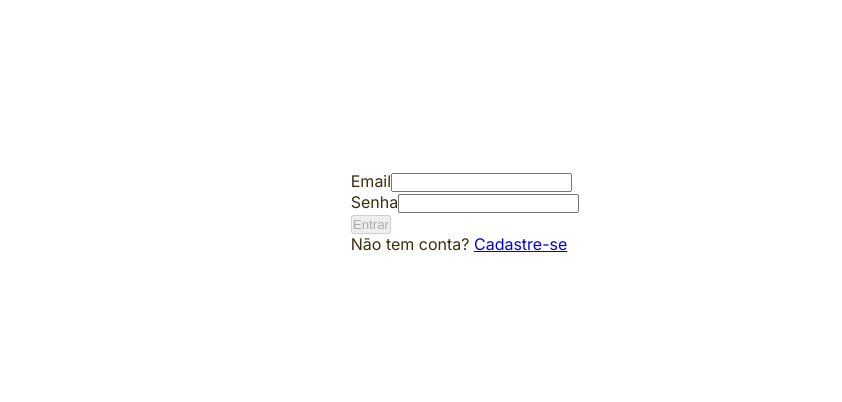
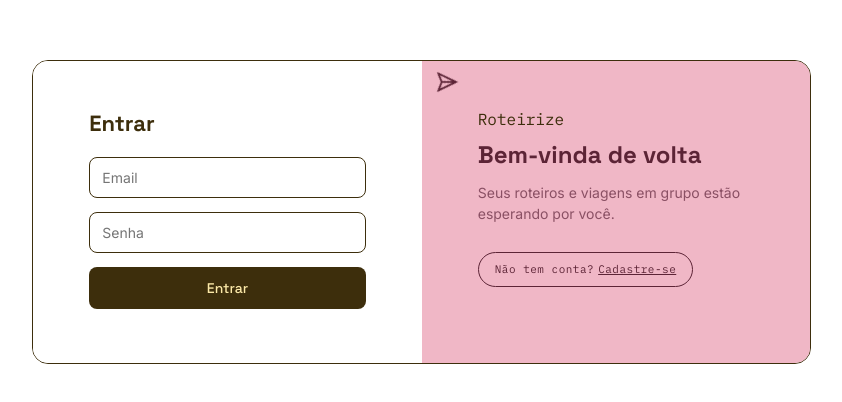
Before and after one commit to erikalps/Roteirize, a React (Vite) app in the folder web/: page /login in a window 1280 px wide. Shown: the part 188-590 px from the top of the page, without its empty margins (175-1017 px from the left). Built offline with nearby package versions, Linux system fonts and the light colour scheme; no server answers.

Commit message:
feat/53 cria auth.css para identidade visual de login e signup, evita repetição de codigo Closes #53

```diff
--- a/web/src/pages/Login.tsx
+++ b/web/src/pages/Login.tsx
@@ -2,11 +2,11 @@ import { useState } from "react";
 import { Link, useNavigate } from 'react-router'
 import axios from 'axios'
 import api from "../services/api";
-import { isValidEmail} from '../utils/validation'
+import { isValidEmail } from '../utils/validation'
 import { useAuth } from "../features/auth/AuthContext";
 import { Navigate } from "react-router";
 
-function Login(){
+function Login() {
 
     const [password, setPassword] = useState('');
     const [email, setEmail] = useState('');
@@ -18,23 +18,23 @@ function Login(){
     const { user, loading: authLoading, login } = useAuth()
 
 
-    if(authLoading) return <p>Carregando...</p>
-    if(user) return <Navigate to="/dashboard" replace />
+    if (authLoading) return <p>Carregando...</p>
+    if (user) return <Navigate to="/dashboard" replace />
 
-    function validate(){
-        const newErrors = {email:'', password:''}
+    function validate() {
+        const newErrors = { email: '', password: '' }
 
         let valid = true
 
-        if(!email){
+        if (!email) {
             newErrors.email = 'Email é obrigatório!'
             valid = false
-        } else if  (!isValidEmail(email)){
-            newErrors.email  = "Email inválido!"
+        } else if (!isValidEmail(email)) {
+            newErrors.email = "Email inválido!"
             valid = false
         }
 
-        if(!password){
+        if (!password) {
             newErrors.password = 'A senha é obrigatória!'
             valid = false;
         }
@@ -46,23 +46,23 @@ function Login(){
     const isFormValid = isValidEmail(email) && !!password
 
 
-         async function handleSubmit(){
-            if(!validate()) return
+    async function handleSubmit() {
+        if (!validate()) return
 
         setLoading(true)
         setGeneralError('')
 
         try {
 
-                const response = await api.post('/auth/login', {email, password })
+            const response = await api.post('/auth/login', { email, password })
             login(response.data.token, response.data.user)
             navigate('/dashboard')
 
 
         } catch (err) {
-                if(axios.isAxiosError(err) && err.response?.status === 401){
+            if (axios.isAxiosError(err) && err.response?.status === 401) {
                 setGeneralError('Email ou senha inválidos')
-                } else if(axios.isAxiosError(err) && err.response?.status === 400 && err.response.data.fields){
+            } else if (axios.isAxiosError(err) && err.response?.status === 400 && err.response.data.fields) {
                 const fields = err.response.data.fields
                 setErrors(prev => ({
                     ...prev,
@@ -77,21 +77,49 @@ function Login(){
         }
     }
 
-    return(
-        <div className="container-login">
-            {generalError && <p>{generalError}</p>}
-               <div>
-                <label htmlFor="email">Email</label>
-                <input type= "email" id="email" required value={email} onChange={(e)=> setEmail(e.target.value)}/>
-                {errors.email && <p>{errors.email}</p>}
+    return (
+        <div className="auth-page auth-page--login">
+            <div className="auth-form">
+                <h1 className="auth-title">Entrar</h1>
+
+                {generalError && <p className="general-error">{generalError}</p>}
+
+                <div className="input-container">
+                    <input
+                        type="email"
+                        placeholder="Email"
+                        aria-label="Email"
+                        value={email}
+                        onChange={e => setEmail(e.target.value)}
+                    />
+                    {errors.email && <p className="field-error">{errors.email}</p>}
                 </div>
-                <div>
-                    <label htmlFor="password">Senha</label>
-                    <input type="password" id="password" required value={password} onChange ={(e) => setPassword(e.target.value)}/>
-                    {errors.password && <p>{errors.password}</p>}
+
+                <div className="input-container">
+                    <input
+                        type="password"
+                        placeholder="Senha"
+                        aria-label="Senha"
+                        value={password}
+                        onChange={e => setPassword(e.target.value)}
+                    />
+                    {errors.password && <p className="field-error">{errors.password}</p>}
                 </div>
-                <button onClick={handleSubmit} disabled = {!isFormValid || loading}>{loading ? 'Entrando...': 'Entrar'}</button>
-                 <p>Não tem conta? <Link to="/signup">Cadastre-se</Link></p>
+
+                <button className="submit-button" onClick={handleSubmit} disabled={!isFormValid || loading}>
+                    {loading ? 'Entrando...' : 'Entrar'}
+                </button>
+            </div>
+
+            <div className="auth-panel">
+                <span className="auth-brand">Roteirize</span>
+                <svg className="plane-icon" width="22" height="22" viewBox="0 0 24 24" fill="none" stroke="currentColor" strokeWidth="2">
+                    <path d="M22 2L11 13M22 2l-7 20-4-9-9-4 20-7z" />
+                </svg>
+                <h2>Bem-vinda de volta</h2>
+                <p>Seus roteiros e viagens em grupo estão esperando por você.</p>
+                <p className="auth-panel-link">Não tem conta?<Link to="/signup">Cadastre-se</Link></p>
+            </div>
         </div>
     )
 }
--- a/web/src/pages/SignUp.tsx
+++ b/web/src/pages/SignUp.tsx
@@ -5,7 +5,8 @@ import { Link } from 'react-router'
 import { isValidEmail, isValidPassword, hasPasswordNumber, MIN_PASSWORD_LENGTH } from '../utils/validation'
 import { useAuth } from '../features/auth/AuthContext'
 import { Navigate } from 'react-router'
-import './SignUp.css'
+import './auth.css'
+
 
 
 
@@ -106,9 +107,9 @@ export default function SignUp() {
   }
 
   return (
-    <div className='signup-page'>
-      <div className='signup-container'>
-        <h1 className='signup-title'>Cadastro</h1>
+    <div className='auth-page'>
+      <div className='auth-form'>
+        <h1 className='auth-title'>Cadastro</h1>
 
         {successMessage && <p className='success-message'>{successMessage}</p>}
         {generalError && <p className='general-error'>{generalError}</p>}
@@ -116,6 +117,7 @@ export default function SignUp() {
         <div className='input-container'>
           <input
             placeholder="Nome"
+            aria-label="Nome"
             value={name}
             onChange={e => setName(e.target.value)}
           />
@@ -125,6 +127,7 @@ export default function SignUp() {
         <div className='input-container'>
           <input
             placeholder="Email"
+            aria-label="Email"
             value={email}
             onChange={e => setEmail(e.target.value)}
           />
@@ -135,6 +138,7 @@ export default function SignUp() {
           <input
             type="password"
             placeholder="Senha"
+            aria-label="Senha"
             value={password}
             onChange={e => setPassword(e.target.value)}
           />
@@ -145,6 +149,7 @@ export default function SignUp() {
           <input
             type="password"
             placeholder="Confirmar senha"
+            aria-label="Confirmar senha"
             value={confirmPassword}
             onChange={e => setConfirmPassword(e.target.value)}
           />
@@ -154,20 +159,17 @@ export default function SignUp() {
         <button className='submit-button' onClick={handleSubmit} disabled={!isFormValid || loading}>
           {loading ? 'Cadastrando...' : 'Cadastrar'}
         </button>
+      </div>
 
-      </div>
-      <div className='signup-panel'>
-        <span id='title-sign'>Roteirize</span>
+      <div className='auth-panel'>
+        <span className='auth-brand'>Roteirize</span>
         <svg className='plane-icon' width="22" height="22" viewBox="0 0 24 24" fill="none" stroke="currentColor" strokeWidth="2">
           <path d="M22 2L11 13M22 2l-7 20-4-9-9-4 20-7z" />
         </svg>
         <h2>Sua próxima viagem começa aqui</h2>
         <p>Monte roteiros com seus amigos, vote nas paradas e organize tudo num só lugar.</p>
-        <p className='login-link'>Já tem conta?<Link to="/login">Entrar</Link></p>
+        <p className='auth-panel-link'>Já tem conta?<Link to="/login">Entrar</Link></p>
       </div>
-
     </div>
-
-
   )
 }
--- a/web/src/pages/SignUp.css
+++ b/web/src/pages/auth.css
@@ -1,17 +1,13 @@
-.signup-page {
+.auth-page {
   display: flex;
   max-width: 1000px;
   width: 90%;
   border-radius: 16px;
   overflow: hidden;
   border: 1px solid var(--text-primary);
-
-
-
 }
 
-
-.signup-container {
+.auth-form {
   flex: 1;
   max-width: none;
   margin: 0;
@@ -19,10 +15,9 @@
   background: #fff;
   border: none;
   border-radius: 0;
-
 }
 
-.signup-title{
+.auth-title {
   font-family: var(--font-heading);
   font-weight: 700;
   font-size: 22px;
@@ -30,7 +25,7 @@
   margin-bottom: 20px;
 }
 
-.signup-panel {
+.auth-panel {
   flex: 1;
   background: var(--accent-pink);
   padding: 48px 56px;
@@ -39,10 +34,9 @@
   justify-content: center;
   position: relative;
   overflow: hidden;
-
 }
 
-.signup-panel h2{
+.auth-panel h2 {
   font-family: var(--font-heading);
   font-weight: 700;
   font-size: 24px;
@@ -50,19 +44,18 @@
   margin-bottom: 12px;
 }
 
-
-.signup-panel p{
+.auth-panel p {
   font-size: 14px;
   color: #8A5064;
   line-height: 1.5;
   margin-bottom: 28px;
 }
 
-.login-link {
+.auth-panel .auth-panel-link {
   font-family: var(--font-mono);
   font-size: 11px;
   letter-spacing: 0.5px;
-  color:  #5C2436;
+  color: #5C2436;
   border: 1px solid #5C2436;
   border-radius: 20px;
   padding: 8px 16px;
@@ -70,23 +63,21 @@
   transition: transform 0.50s ease;
 }
 
-.login-link:hover{
+.auth-panel .auth-panel-link:hover {
   transform: scale(1.03);
-  color: var(--font-mono);
   font-size: 15px;
-
 }
 
-.login-link a {
+.auth-panel-link a {
   color: inherit;
   margin-left: 4px;
 }
 
-.input-container{
-  margin-bottom:  14px;
+.input-container {
+  margin-bottom: 14px;
 }
 
-.input-container input{
+.input-container input {
   width: 100%;
   background: #fff;
   border: 1px solid var(--text-primary);
@@ -97,8 +88,7 @@
   font-family: var(--font-body);
 }
 
-
-.submit-button{
+.submit-button {
   width: 100%;
   background: var(--button-bg);
   color: var(--button-text);
@@ -112,14 +102,13 @@
   transition: transform 0.50s ease;
 }
 
-.submit-button:hover{
+.submit-button:hover {
   transform: scale(1.03);
 }
 
-
-.plane-icon{
-  position:absolute;
-  top:40px;
+.plane-icon {
+  position: absolute;
+  top: 40px;
   left: -30px;
   color: #5C2436;
   animation: fly-across 8s linear infinite;
@@ -159,21 +148,21 @@
   animation: fly-border 10s linear infinite;
 }
 
-#title-sign{
+.auth-brand {
   margin-bottom: 10px;
   font-family: var(--font-mono);
 }
 
 @media (max-width: 700px) {
-  .signup-page {
+  .auth-page {
     flex-direction: column;
     width: 92%;
     max-width: 420px;
-    margin:15px;
+    margin: 15px;
   }
 
-  .signup-container,
-  .signup-panel {
+  .auth-form,
+  .auth-panel {
     padding: 32px 28px;
   }
 
```
Also changed, not shown: web/src/pages/Login.css (deleted). Lines whose indentation alone changed are shown as unchanged.
